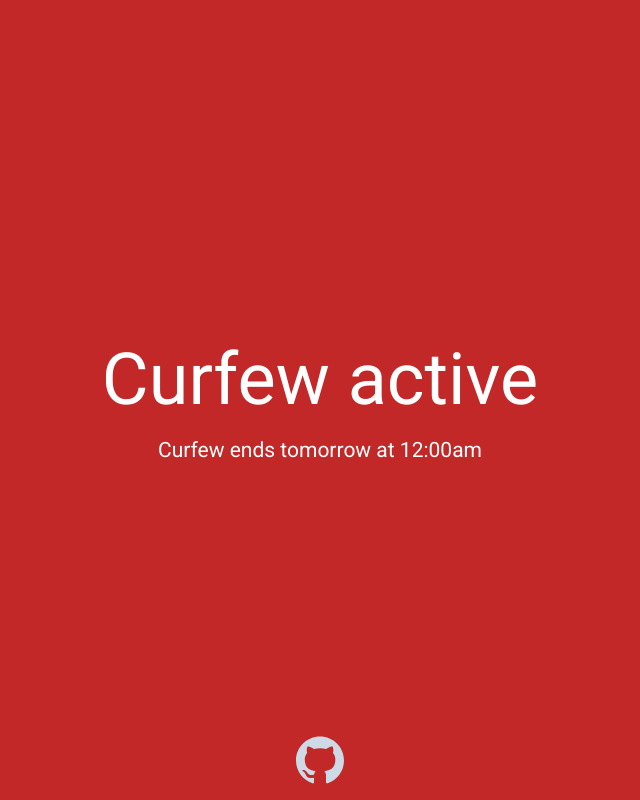
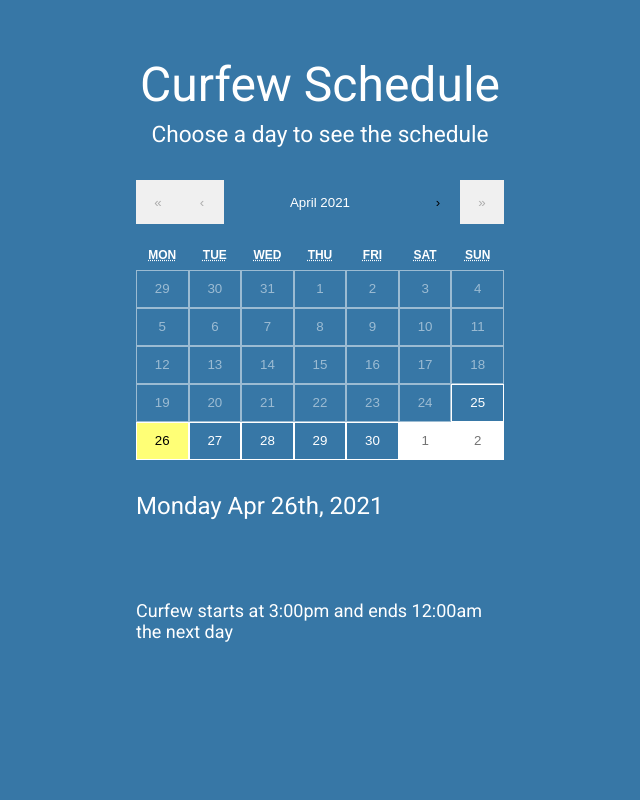
Before and after one commit to sultanofcardio/curfewja, a React (Create React App) app: page /schedule in a window 1280 px wide. Shown: the whole page, without its empty margins (320-960 px from the left). Built offline with nearby package versions, Linux system fonts and the light colour scheme.

Commit message:
Added curfew schedule
Reorganized components
Added react-router

```diff
--- a/package.json
+++ b/package.json
@@ -5,7 +5,9 @@
   "dependencies": {
     "moment": "^2.29.1",
     "react": "^17.0.2",
+    "react-calendar": "^3.4.0",
     "react-dom": "^17.0.2",
+    "react-router-dom": "^5.2.0",
     "react-scripts": "4.0.3"
   },
   "scripts": {
--- a/src/components/Countdown.js
+++ b/src/components/Home/Countdown.js
@@ -1,7 +1,7 @@
-import {Context} from "../context";
+import {Context} from "../../util/context";
 import {useContext, useEffect, useState} from "react";
 import moment from "moment";
-import {getCurfewData, getCurrentCurfew} from "../util";
+import {getCurfewData, getCurrentCurfew} from "../../util";
 
 export const Countdown = () => {
   const {setCurfewData} = useContext(Context)
@@ -26,7 +26,5 @@ export const Countdown = () => {
   const minutes = Math.floor(offset / 60).toFixed(0).padStart(2, '0')
   const seconds = (offset % 60).toString().padStart(2, '0')
 
-  console.log("Offset:", offset, "Minutes:", minutes, "Seconds:", seconds)
-
   return (<span className='curfew-countdown'>{minutes}:{seconds}</span>)
 }
--- a/src/App.css
+++ b/src/components/Home/Home.css
@@ -1,6 +1,6 @@
 .App {
-  width: 100vw;
-  height: 100vh;
+  min-width: 100vw;
+  min-height: 100vh;
   display: flex;
   flex-direction: column;
   justify-content: center;
@@ -53,9 +53,10 @@
 
   background: #0094FF;
   color: white;
+  text-decoration: none;
   width: 166px;
   height: 49px;
-  padding: 14px 16px;
+  padding: 8px 10px;
   border: none;
   border-radius: 8px;
   display: flex;
@@ -66,7 +67,7 @@
 }
 
 .github-icon {
-  position: fixed;
+  position: absolute;
   cursor: pointer;
   text-decoration: none;
   color: white;
--- a/src/App.js
+++ b/src/components/Home/Home.js
@@ -1,10 +1,11 @@
-import './App.css';
+import './Home.css';
 import {useContext} from "react";
-import githubIcon from "./img/github.svg";
-import {Countdown} from "./components/Countdown";
-import {Context} from "./context";
+import githubIcon from "../../img/github.svg";
+import {Countdown} from "./Countdown";
+import {Context} from "../../util/context";
+import {Link} from "react-router-dom";
 
-function App() {
+function Home() {
 
   const {state: {curfewData}} = useContext(Context)
 
@@ -13,7 +14,7 @@ function App() {
       <span className="curfew-status">{curfewData.status}</span>
       <Countdown/>
       <span className="curfew-end-time">{curfewData.detail}</span>
-      {/*<button className="curfew-schedule-btn">Curfew schedule</button>*/}
+      <Link to="/schedule" className="curfew-schedule-btn">Curfew schedule</Link>
       <a className={'github-icon'} href="https://github.com/sultanofcardio/curfewja" target="_blank" rel="noreferrer">
         <img src={githubIcon} alt="GitHub link"/>
       </a>
@@ -21,4 +22,4 @@ function App() {
   );
 }
 
-export default App;
+export default Home;
--- /dev/null
+++ b/src/components/schedule/Schedule.css
@@ -0,0 +1,93 @@
+.schedule-holder {
+  min-height: 100vh;
+  min-width: 100vw;
+  background: #3777a6;
+  display: flex;
+  align-items: flex-start;
+  justify-content: center;
+}
+
+.schedule {
+  max-width: 400px;
+  margin-top: 40px;
+  color: white;
+
+  display: flex;
+  flex-direction: column;
+  align-items: center;
+  padding: 16px 0;
+  box-sizing: border-box;
+}
+
+.title {
+  font-size: 36pt;
+  text-align: center;
+}
+
+.subtitle {
+  font-size: 17pt;
+  margin-top: 8px;
+  text-align: center;
+}
+
+.calendar {
+  margin-top: 32px;
+  min-width: 100%;
+  padding: 0 16px;
+  background: transparent;
+  box-sizing: border-box;
+  border: none;
+}
+
+.calendar-tile {
+  color: white;
+}
+
+button.calendar-tile:disabled {
+  background: transparent;
+  opacity: 50%;
+  color: white;
+}
+
+button.calendar-tile {
+  border: 1px solid white;
+}
+
+.calendar-tile:hover {
+  background: #006edc;
+}
+
+.react-calendar__navigation__label {
+  color: white;
+}
+
+.react-calendar__navigation__label:hover, .react-calendar__year-view__months__month:hover {
+  color: black;
+}
+
+.react-calendar__month-view__days__day--neighboringMonth {
+  background: white;
+  color: #747474;
+}
+
+.react-calendar__tile--now {
+  color: black;
+  background: #ffff76;
+}
+
+.date {
+  margin-top: 32px;
+  padding: 0 16px;
+  box-sizing: border-box;
+  width: 100%;
+
+  font-size: 18pt;
+}
+
+.previous-curfew, .current-curfew {
+  margin-top: 40px;
+  padding: 0 16px;
+  box-sizing: border-box;
+  width: 100%;
+  font-size: 18px;
+}
--- /dev/null
+++ b/src/components/schedule/Schedule.js
@@ -0,0 +1,56 @@
+import 'react-calendar/dist/Calendar.css';
+import './Schedule.css'
+import Calendar from "react-calendar";
+import {useEffect, useState} from "react";
+import {findCurfew, getPrevCurfew} from "../../util";
+import data from "../../data";
+import moment from "moment";
+
+const Schedule = () => {
+
+  const [date, setDate] = useState(new Date());
+  const [curfew, setCurfew] = useState({
+    current: findCurfew(date),
+    prev: getPrevCurfew(findCurfew(date))
+  })
+
+  useEffect(() => {
+    setCurfew(prev => {
+      const newCurfew = findCurfew(date)
+      return {
+        current: newCurfew,
+        prev: getPrevCurfew(newCurfew)
+      }
+    })
+  }, [date, setCurfew])
+
+  let previousVerbiage = ''
+  if (curfew.current && curfew.prev?.end.format("YYYYMMDD") === curfew.current?.date.format("YYYYMMDD")) {
+    previousVerbiage = `Previous curfew ends at ${curfew.prev.end.format('h:mma')}`
+  }
+
+  let currentVerbiage = 'No restrictions'
+  if (curfew.current) {
+    currentVerbiage = `Curfew starts at ${curfew.current.start.format('h:mma')} and ends ${curfew.current.end.format('h:mma')} the next day`
+  }
+
+  return (
+    <div className="schedule-holder">
+      <div className="schedule">
+        <span className="title">Curfew Schedule</span>
+        <span className="subtitle">Choose a day to see the schedule</span>
+        <Calendar className='calendar'
+                  value={date}
+                  minDate={data[0].date.toDate()}
+                  maxDate={data[data.length - 1].date.toDate()}
+                  onChange={d => setDate(d)}
+                  tileClassName='calendar-tile'/>
+        <span className="date">{moment(date).format('dddd MMM Do, YYYY')}</span>
+        <span className="previous-curfew">{previousVerbiage}</span>
+        <span className="current-curfew">{currentVerbiage}</span>
+      </div>
+    </div>
+  )
+}
+
+export default Schedule;
--- a/src/index.js
+++ b/src/index.js
@@ -1,13 +1,24 @@
 import React from 'react';
+import {BrowserRouter as Router, Route, Switch} from "react-router-dom";
 import ReactDOM from 'react-dom';
 import './index.css';
-import App from './App';
-import {ContextProvider} from "./context";
+import Home from './components/Home/Home';
+import {ContextProvider} from "./util/context";
+import Schedule from "./components/schedule/Schedule";
 
 ReactDOM.render(
   <React.StrictMode>
     <ContextProvider>
-      <App/>
+      <Router>
+        <Switch>
+          <Route path="/schedule">
+            <Schedule/>
+          </Route>
+          <Route path="/">
+            <Home/>
+          </Route>
+        </Switch>
+      </Router>
     </ContextProvider>
   </React.StrictMode>,
   document.getElementById('root')
--- a/src/model/Curfew.js
+++ b/src/model/Curfew.js
@@ -25,7 +25,6 @@ export default class Curfew {
   /**
    * Create a new Curfew object
    * @param {string} date
-   * @param {string} previousEnd
    * @param {string} start
    * @param {string} end
    * @param {boolean} noMovementDay
--- a/src/context.js
+++ b/src/util/context.js
@@ -1,4 +1,4 @@
-import {getCurfewData} from "./util";
+import {getCurfewData} from "./index";
 import {createContext, useReducer} from "react";
 
 const actions = {
--- a/src/util/index.js
+++ b/src/util/index.js
@@ -10,11 +10,20 @@ export const CURFEW_STATUSES = {
 }
 
 /**
+ * Find a curfew for a particular date. If there are multiple curfews on this date, this functions returns
+ * the first one
+ * @param {Date} date
+ * @return {Curfew}
+ */
+export function findCurfew(date) {
+  return data.find(curfew => curfew.date.format('YYYYMMDD') === moment(date).format('YYYYMMDD'))
+}
+
+/**
  * @return {Curfew}
  */
 export function getCurrentCurfew() {
-  const today = moment().utcOffset(-5).format('YYYYMMDD')
-  return data.find(curfew => curfew.date.format('YYYYMMDD') === today)
+  return findCurfew(moment().utcOffset(-5).toDate())
 }
 
 /**
@@ -23,6 +32,8 @@ export function getCurrentCurfew() {
  * @return {Curfew}
  */
 export function getPrevCurfew(curfew) {
+  if (!curfew) return null
+
   return [...data].filter(it => it.date.isBefore(curfew.date))
     .sort((a, b) => {
       return a.date.format('YYYYMMDD') - b.date.format('YYYYMMDD')
@@ -46,7 +57,7 @@ function getNextCurfew(curfew) {
  * @param {moment.Moment} other
  * @return string
  */
-function relativeMomentString(other) {
+export function relativeMomentString(other) {
   /**
    * @type string
    */
```
Also changed, not shown: 1 other file (tests, documents, lock files or other folders).
